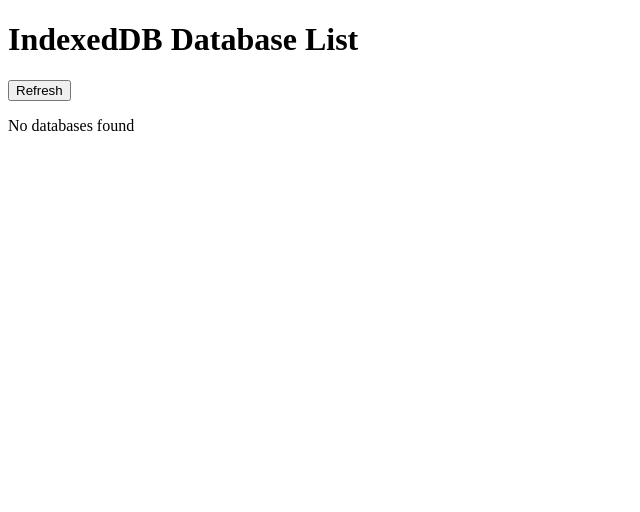
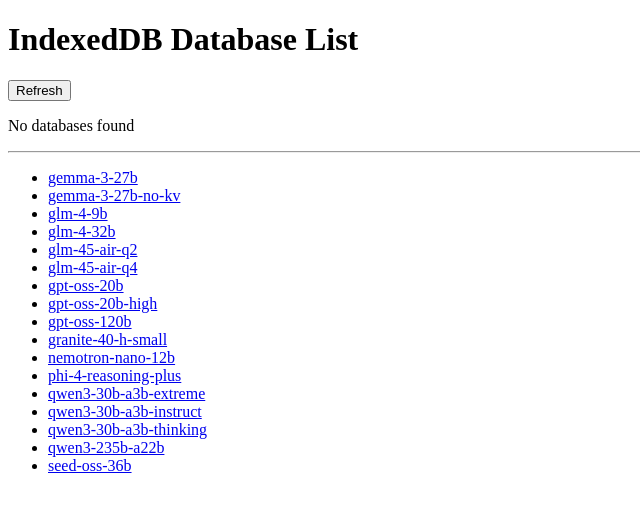
Before and after one commit to high-u/local-llm-gen-benchmark-app, a plain HTML site: page generated/index.html in a window 1280 px wide. Shown: the whole page, without its empty margins (0-640 px from the left). Drawn offline with Linux system fonts and the light colour scheme.

Commit message:
生成コードリンク

```diff
--- a/generated/index.html
+++ b/generated/index.html
@@ -11,7 +11,28 @@
   <h1>IndexedDB Database List</h1>
   <button onclick="refreshList()">Refresh</button>
   <div id="database-list"></div>
-
+  <hr />
+  <div>
+    <ul>
+      <li><a href="./gemma-3-27b/">gemma-3-27b</a></li>
+      <li><a href="./gemma-3-27b-no-kv/">gemma-3-27b-no-kv</a></li>
+      <li><a href="./glm-4-9b/">glm-4-9b</a></li>
+      <li><a href="./glm-4-32b/">glm-4-32b</a></li>
+      <li><a href="./glm-45-air-q2/">glm-45-air-q2</a></li>
+      <li><a href="./glm-45-air-q4/">glm-45-air-q4</a></li>
+      <li><a href="./gpt-oss-20b/">gpt-oss-20b</a></li>
+      <li><a href="./gpt-oss-20b-high/">gpt-oss-20b-high</a></li>
+      <li><a href="./gpt-oss-120b/">gpt-oss-120b</a></li>
+      <li><a href="./granite-40-h-small/">granite-40-h-small</a></li>
+      <li><a href="./nemotron-nano-12b/">nemotron-nano-12b</a></li>
+      <li><a href="./phi-4-reasoning-plus/">phi-4-reasoning-plus</a></li>
+      <li><a href="./qwen3-30b-a3b-extreme/">qwen3-30b-a3b-extreme</a></li>
+      <li><a href="./qwen3-30b-a3b-instruct/">qwen3-30b-a3b-instruct</a></li>
+      <li><a href="./qwen3-30b-a3b-thinking/">qwen3-30b-a3b-thinking</a></li>
+      <li><a href="./qwen3-235b-a22b/">qwen3-235b-a22b</a></li>
+      <li><a href="./seed-oss-36b/">seed-oss-36b</a></li>
+    </ul>
+  </div>
   <script>
     async function listDatabases() {
       try {
```
